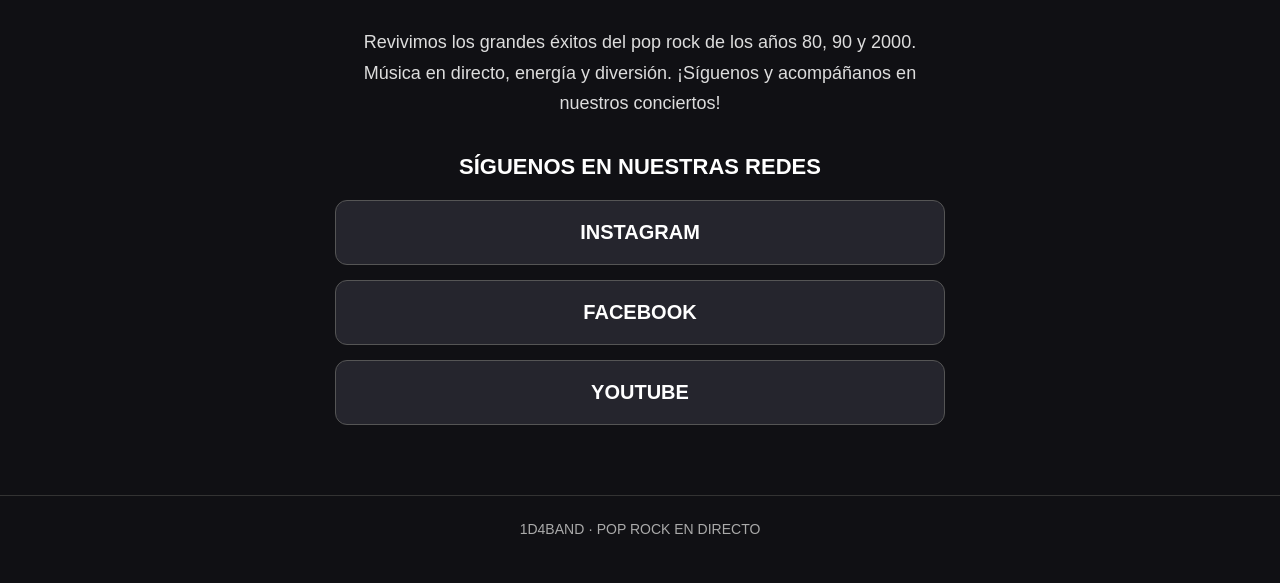
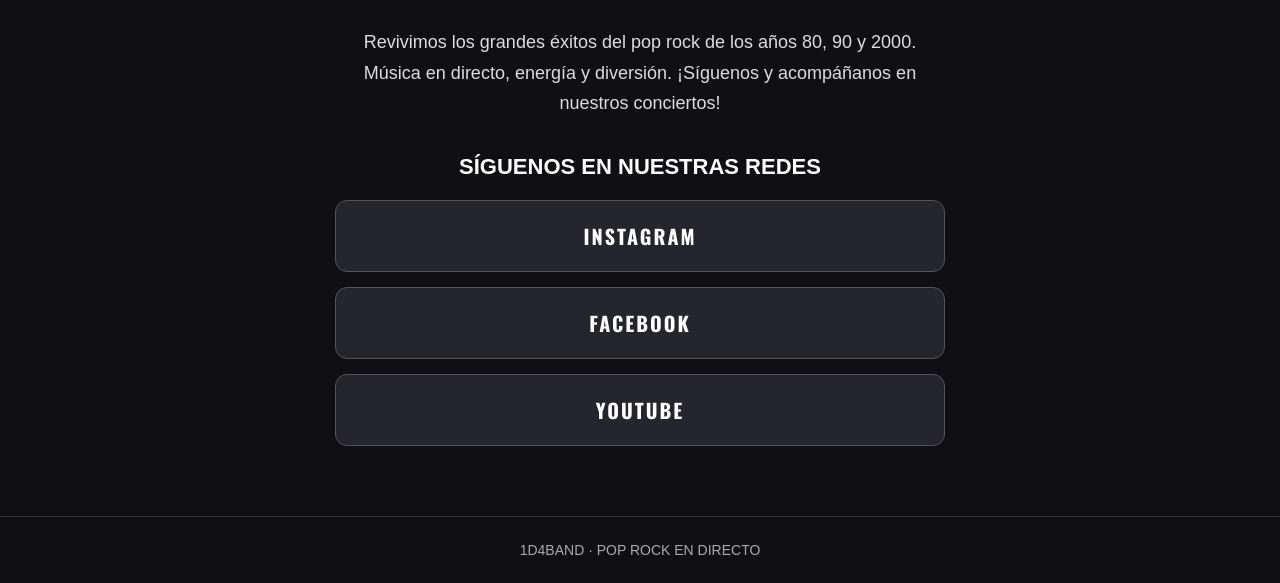
Before and after one commit to 1d4band/1d4band.github.io, a plain HTML site: page index.html in a window 1280 px wide. Shown: the part 1094-1677 px from the top of the page. Before the commit the page ends 1656 px from the top, so only its background shows below. Drawn offline with nearby package versions, Linux system fonts and the light colour scheme.

Commit message:
Add Google Fonts and update font styles
Updated styles in index.html to include Google Fonts and modified font properties.

```diff
--- a/index.html
+++ b/index.html
@@ -9,6 +9,8 @@
   <title>1D4BAND | Web oficial</title>
 
   <style>
+    @import url('https://fonts.googleapis.com/css2?family=Oswald:wght@500;600;700&display=swap');
+
     * {
       box-sizing: border-box;
     }
@@ -79,7 +81,10 @@
       border-radius: 12px;
       text-decoration: none;
       font-size: 20px;
-      font-weight: bold;
+      font-family: 'Oswald', 'Arial Narrow', sans-serif;
+      font-weight: 700;
+      letter-spacing: 2px;
+      text-transform: uppercase;
       transition: background 0.2s, transform 0.2s;
     }
 
```
